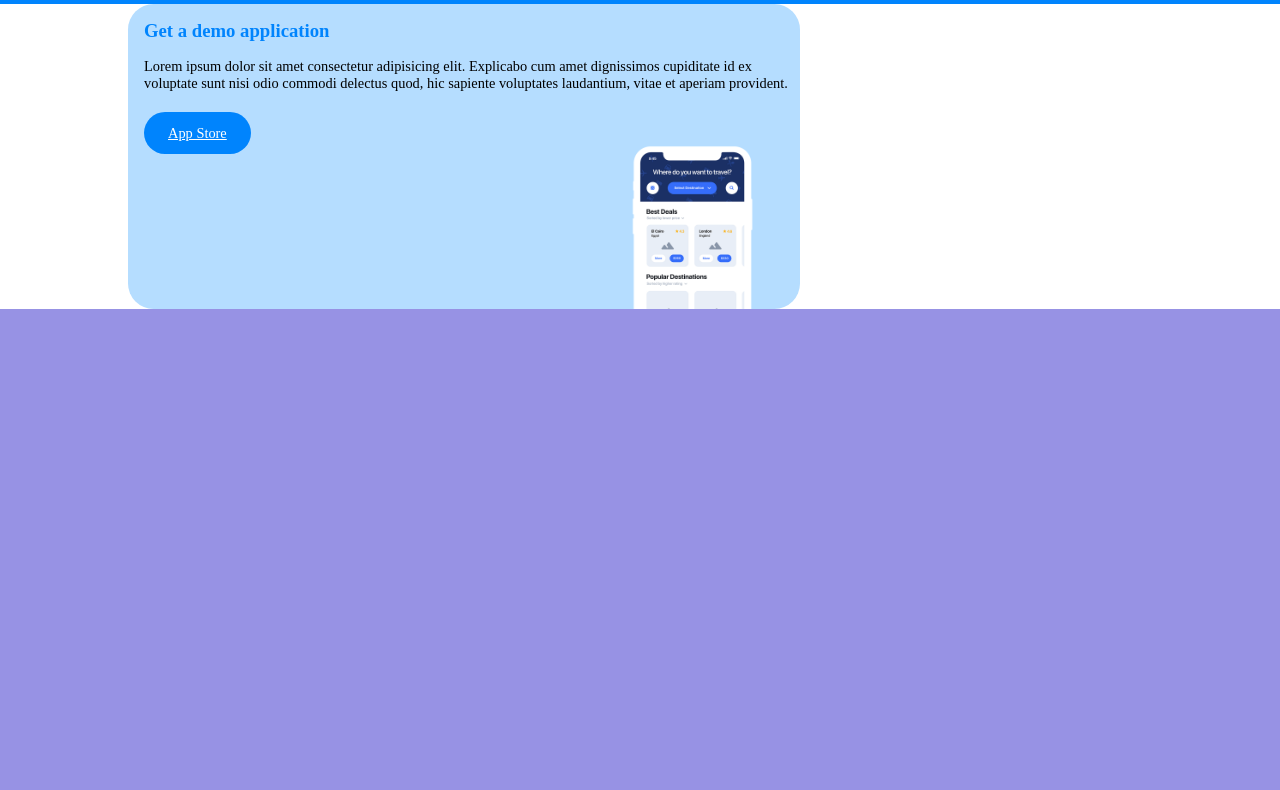
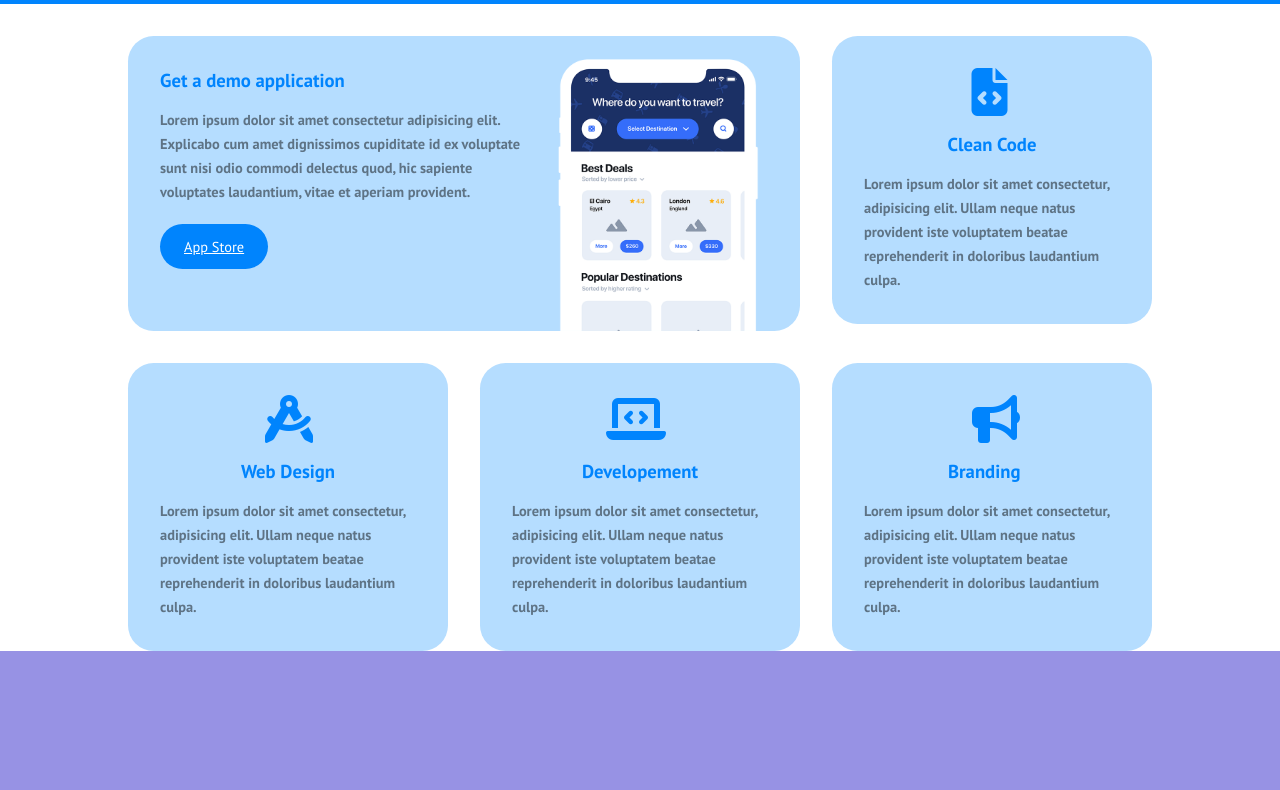
Before and after one commit to MarcoInchingoli89/htmlcss-responsive-layout, a plain HTML site: page index.html in a window 1280 px wide. Shown: the part 64-854 px from the top of the page. Drawn offline with Linux system fonts and the light colour scheme.

Commit message:
Add Section Demo Main RespLayout

```diff
--- a/assets/css/style.css
+++ b/assets/css/style.css
@@ -15,6 +15,14 @@ img {
     max-width: 100%;
 }
 
+.row {
+    row-gap: 2rem;
+}
+
+body {
+    font-family: 'PT Sans', sans-serif;
+}
+
 /* Colors Palette */
 
 :root {
@@ -23,6 +31,7 @@ img {
     --secondary--: #0084FD;
     --dark--: #333333;
     --demo--: #B5DDFF;
+    --text--: #5E7385;
     --getstarted--: #C2BFEF;
     --bgtestimonial--: #E7E8EA;
     --free--: #FDC15F;
@@ -35,6 +44,7 @@ img {
 
 header {
     background-color: var(--secondary--);
+    margin-bottom: 2rem;
 }
 
 header nav {
@@ -70,33 +80,51 @@ nav img {
 /* Main */
 
 .card {
+    display: flex;
     background-color: var(--demo--);
     border-radius: 1.6rem;
+    padding: 0 1rem;
+    padding-top: 1rem;
 }
 
-.content_text {
-    text-align: left;
-}
-
-.card h3 {
+.col_8 h3, i {
     color: var(--secondary--);
     padding: 1rem;
 }
 
+.card img {
+    max-width: 250px;
+    align-self: flex-end;
+}
+
+.card i {
+    font-size: 3rem;
+    padding-left: 1.5rem;
+    color: var(--secondary--);
+}
+
 .card p {
+    line-height: 1.5rem;
+    font-weight: bold;
     padding-bottom: 2rem;
     padding-left: 1rem;
     font-size: 0.9rem;
-}
-
-.card img {
-    width: 150px;
-    margin-right: 2rem;
-    float: right;
+    color: var(--text--);
 }
 
 .card .btn_blue {
     margin-left: 1rem;
+}
+
+.col_4 .card {
+    display: flex;
+    flex-direction: column;
+    align-items: center;
+    gap: 1rem;
+}
+
+.card_header h3 {
+    color: var(--secondary--);
 }
 
 .planning {
--- a/index.html
+++ b/index.html
@@ -4,6 +4,10 @@
     <meta charset="UTF-8">
     <meta http-equiv="X-UA-Compatible" content="IE=edge">
     <meta name="viewport" content="width=device-width, initial-scale=1.0">
+    <link rel="stylesheet" href="https://cdnjs.cloudflare.com/ajax/libs/font-awesome/6.2.0/css/all.min.css" integrity="sha512-xh6O/CkQoPOWDdYTDqeRdPCVd1SpvCA9XXcUnZS2FmJNp1coAFzvtCN9BmamE+4aHK8yyUHUSCcJHgXloTyT2A==" crossorigin="anonymous" referrerpolicy="no-referrer" />
+    <link rel="preconnect" href="https://fonts.googleapis.com">
+    <link rel="preconnect" href="https://fonts.gstatic.com" crossorigin>
+    <link href="https://fonts.googleapis.com/css2?family=PT+Sans:wght@400;700&display=swap" rel="stylesheet">
     <link rel="stylesheet" href="./assets/css/style.css">
     <title>Responsive Layout</title>
 </head>
@@ -34,8 +38,8 @@
         <div class="container">
             <div class="row">
                 <div class="col_8 md_8 sm_12">
-                    <div class="card clearfix">
-                        <div class="content_text">
+                    <div class="card">
+                        <div class="card_body">
                             <h3>Get a demo application</h3>
                             <p>Lorem ipsum dolor sit amet consectetur adipisicing elit. Explicabo cum amet dignissimos cupiditate id ex voluptate sunt nisi odio commodi delectus quod, hic sapiente voluptates laudantium, vitae et aperiam provident.</p>
                             <a class="btn_blue" href="#">App Store</a>
@@ -46,10 +50,52 @@
 
                     </div>
                 </div>
-                <div class="col_4 md_4 sm_12"></div>
-                <div class="col_4 md_4 sm_12"></div>
-                <div class="col_4 md_4 sm_12"></div>
-                <div class="col_4 md_4 sm_12"></div>
+                <div class="col_4 md_4 sm_12">
+
+                    <div class="card">
+                        <div class="card_header">
+                            <i class="fa-solid fa-file-code"></i>
+                            <h3>Clean Code</h3>
+                        </div>
+                        <div class="card_body">
+                            <p>Lorem ipsum dolor sit amet consectetur, adipisicing elit. Ullam neque natus provident iste voluptatem beatae reprehenderit in doloribus laudantium culpa.</p>
+                        </div>
+                    </div>
+
+                </div>
+                <div class="col_4 md_4 sm_12">
+                    <div class="card">
+                        <div class="card_header">
+                            <i class="fa-solid fa-compass-drafting"></i>
+                            <h3>Web Design</h3>
+                        </div>
+                        <div class="card_body">
+                            <p>Lorem ipsum dolor sit amet consectetur, adipisicing elit. Ullam neque natus provident iste voluptatem beatae reprehenderit in doloribus laudantium culpa.</p>
+                        </div>
+                    </div>
+                </div>
+                <div class="col_4 md_4 sm_12">
+                    <div class="card">
+                        <div class="card_header">
+                            <i class="fa-solid fa-laptop-code"></i>
+                            <h3>Developement</h3>
+                        </div>
+                        <div class="card_body">
+                            <p>Lorem ipsum dolor sit amet consectetur, adipisicing elit. Ullam neque natus provident iste voluptatem beatae reprehenderit in doloribus laudantium culpa.</p>
+                        </div>
+                    </div>
+                </div>
+                <div class="col_4 md_4 sm_12">
+                    <div class="card">
+                        <div class="card_header">
+                            <i class="fa-solid fa-bullhorn"></i>
+                            <h3>Branding</h3>
+                        </div>
+                        <div class="card_body">
+                            <p>Lorem ipsum dolor sit amet consectetur, adipisicing elit. Ullam neque natus provident iste voluptatem beatae reprehenderit in doloribus laudantium culpa.</p>
+                        </div>
+                    </div>
+                </div>
             </div>
         </div>
     </section>
```
